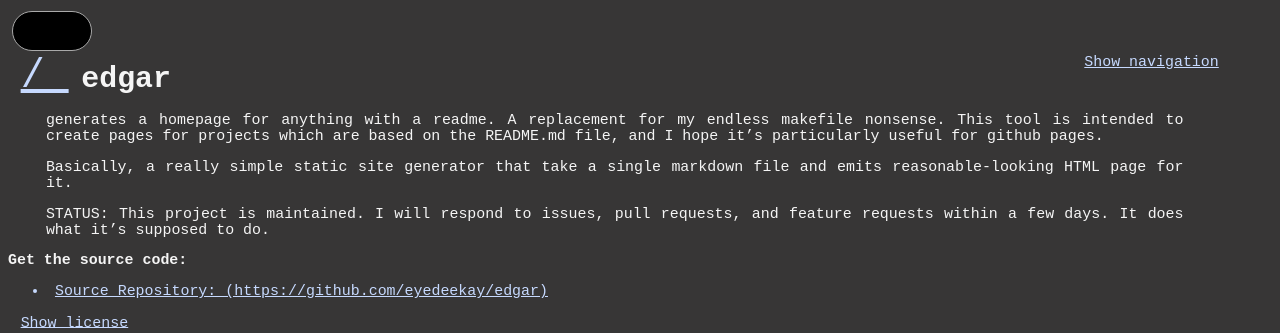
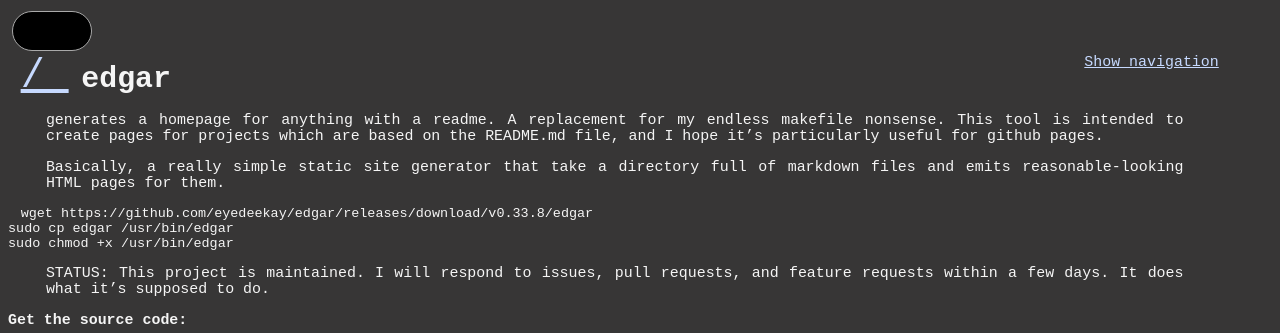
Before and after one commit to eyedeekay/edgar, a plain HTML site: page index.html in a window 1280 px wide. Shown: the top 333 px of the page. Drawn offline with Linux system fonts and the light colour scheme.

Commit message:
page generation update for: 2024-01-30 11:57:18.369924145 -0500 EST m=+4.208692188

```diff
--- a/index.html
+++ b/index.html
@@ -170,9 +170,13 @@
         I hope it&rsquo;s particularly useful for github pages.
       </p>
       <p>
-        Basically, a really simple static site generator that take a single markdown file and emits
-        reasonable-looking HTML page for it.
+        Basically, a really simple static site generator that take a directory full of markdown files and emits
+        reasonable-looking HTML pages for them.
       </p>
+      <pre><code class="language-sh">wget https://github.com/eyedeekay/edgar/releases/download/v0.33.8/edgar
+sudo cp edgar /usr/bin/edgar
+sudo chmod +x /usr/bin/edgar
+</code></pre>
       <p>
         STATUS: This project is maintained. I will respond to issues, pull requests, and feature requests within a few days. It does
         what it&rsquo;s supposed to do.
```
Also changed, not shown: 1 other file.
